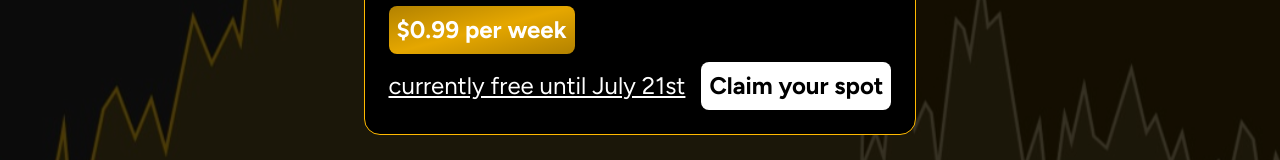
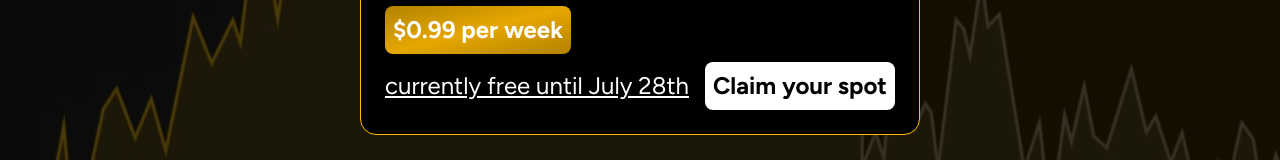
Before and after one commit to fareskebeh/goldstreet, a React (Vite) app in the folder FRONTEND/: page /pricing in a window 1280 px wide. Shown: the part 488-648 px from the top of the page. Built offline with nearby package versions, Linux system fonts and the light colour scheme; no server answers.

Commit message:
Changed free period

```diff
--- a/FRONTEND/src/components/Pricing.jsx
+++ b/FRONTEND/src/components/Pricing.jsx
@@ -54,7 +54,7 @@ const Pricing = () => {
             ${plan.price} per week
           </p>
           <div className="sm:text-2xl text-xl sm:flex items-center space-y-4 sm:space-y-0 gap-4 justify-start">
-            <p className="underline">currently free until July 21st</p>
+            <p className="underline">currently free until July 28th</p>
             <Link
               to="/register"
               className="p-2 hover:scale-102 active:scale-100 transition duration-100 bg-white text-black rounded-lg font-bold"
```
